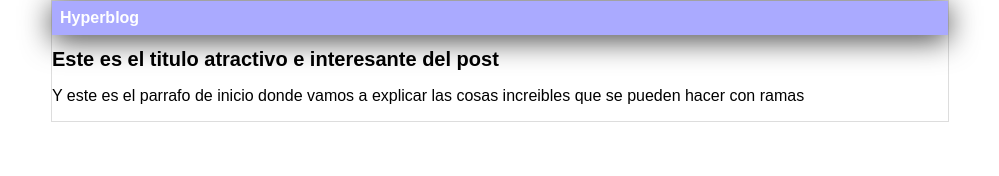
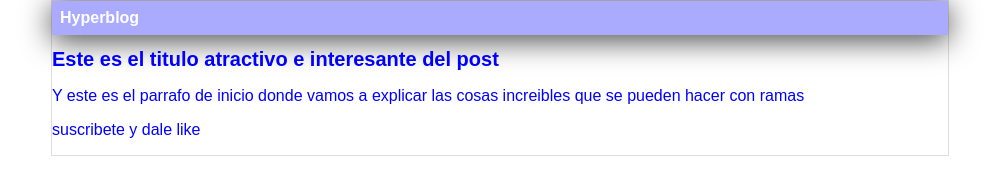
Before and after one commit to sofibear01/hyperBlog, a plain HTML site: page index.html in a window 1280 px wide. Shown: the whole page, without its empty margins (140-1139 px from the left). Drawn offline with Linux system fonts and the light colour scheme.

Commit message:
agregue suscripcion, cambie el color a azul

```diff
--- a/index.html
+++ b/index.html
@@ -20,6 +20,7 @@
             las cosas increibles que se
             pueden hacer con ramas
             </p>
+            <p>suscribete y dale like</p>
         </div>
     </div>
 </body>
--- a/style.css
+++ b/style.css
@@ -1,6 +1,6 @@
 body
 {
-    color:black;
+    color:blue;
     text-align: center;
     font-family: "Arial";
     font-size: 16px;
```
